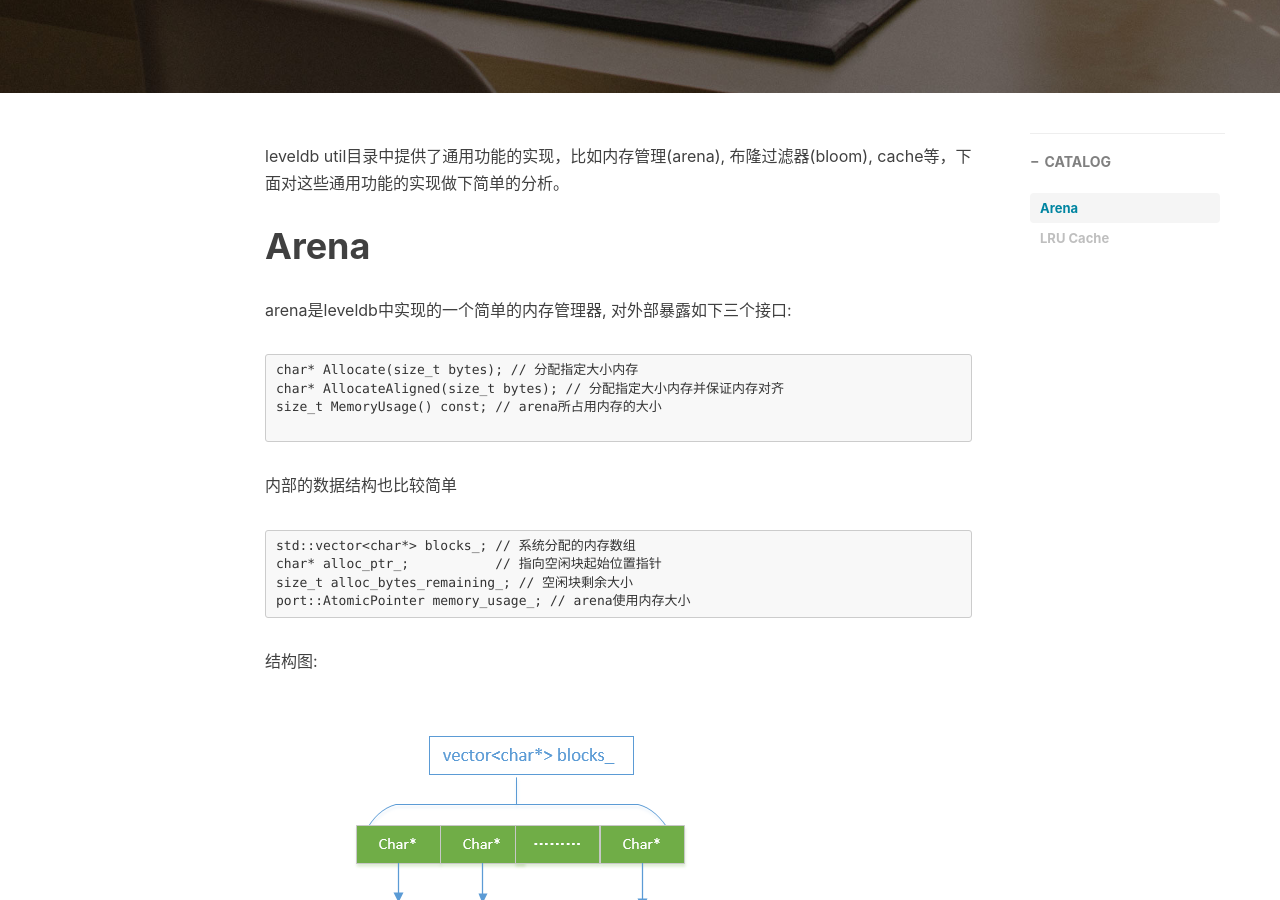
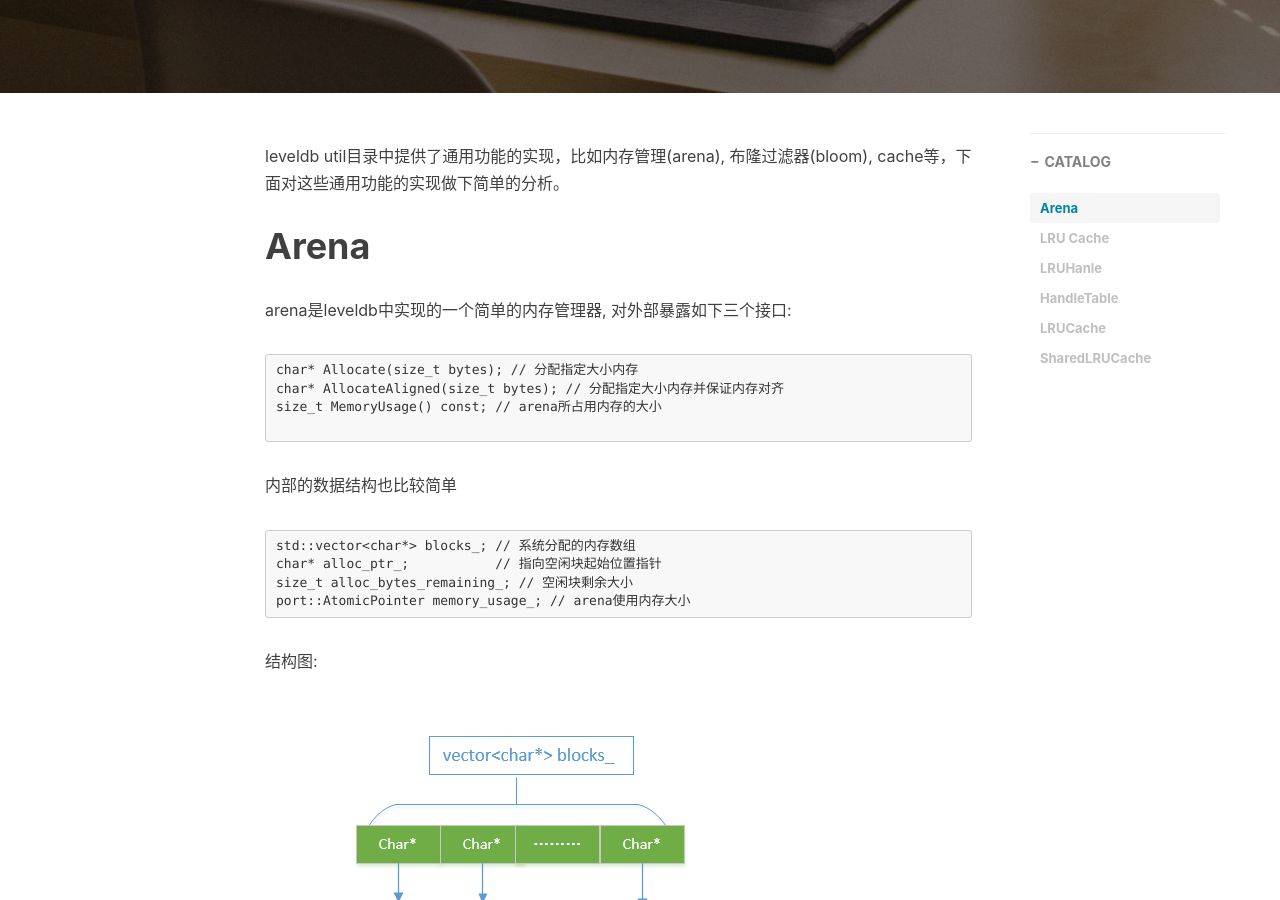
Before and after one commit to gao-xiao-long/gao-xiao-long.github.io, a Jekyll site: the page built from _posts/2016-05-05-leveldb-util.markdown, in a window 1280 px wide and 900 px high, scrolled down 424 px. Built offline with Jekyll 4.4.1, drawn with Linux system fonts in a browser that asks for light colours; nearby versions of some CDN libraries; comment, search, counter and statistics services are not loaded.

Commit message:
add hashtable

````diff
--- a/_posts/2016-05-05-leveldb-util.markdown
+++ b/_posts/2016-05-05-leveldb-util.markdown
@@ -58,7 +58,7 @@ LRUCache     // 以LRUHandle及HandleTable为基础的LRU cache具体实现
 ShardedLRUCache // 管理多个LRUCache的类(适用于多线程访问场景，减少线程争用)
 ```
 
-**LRUHanle**
+### LRUHanle
 
 数据结构如下
 
@@ -100,7 +100,7 @@ Slice(key_data, key_length); // 这样使用就可以获取key值。
 
 ```
 
-**HandleTable**
+### HandleTable
 
 leveldb实现了一个简单的hashtable。原因有两个: 1. 与平台无关，不需要考虑移植。2. 在一些编译器(如gcc4.4.3)上比内置
 的hashtable版本更快。
@@ -140,7 +140,7 @@ LRUHandle** FindPointer(const Slice& key, uint32_t hash) {
 HandleTable的结构如下:
 ![结构图](/img/in-post/leveldb/hashtable.png)
 
-**LRUCache**
+### LRUCache
 
 LRUCache主要成员函数如下:
 
@@ -209,7 +209,7 @@ LRUCache对外主要提供以下接口
 * 如果存在(返回为e)，移动对应LRUHandle在lru_中位置(LRU_Remove(e); LRU_Append(e)) 这样e即移动到了链表最后
 * 返回指向LRUHandle的指针(e)
 
-**SharedLRUCache**
+### SharedLRUCache
 
 为了加速多线程查找速度(每次LRUCache调用都需要互斥锁)以及减少Hash冲突
 ShardedLRUCache将16个LRUCache对象放到一起(shard)，然后根据key的前四个字节(最多可以代表16)选择不同shard。
````
